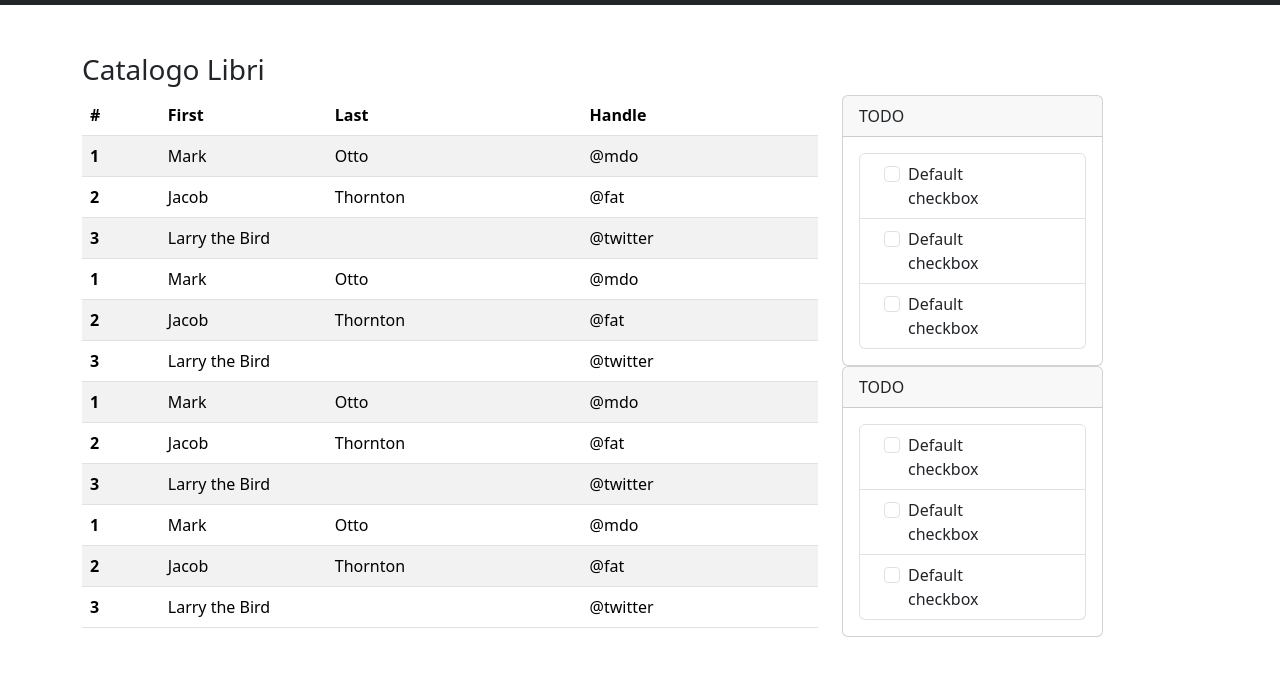
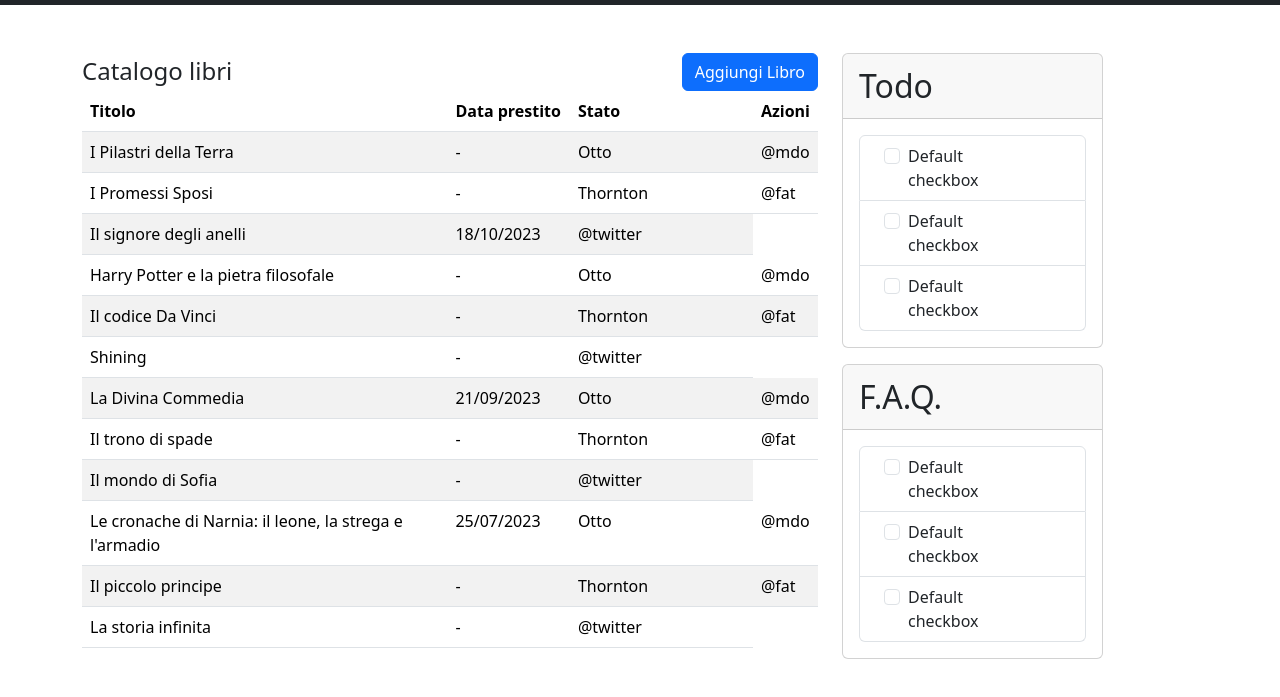
Before and after one commit to Robby94gtr/html-css-bootstrap-dashboard, a plain HTML site: page index.html in a window 1280 px wide. Shown: the part 51-748 px from the top of the page. Drawn offline with nearby package versions, Linux system fonts and the light colour scheme.

Commit message:
[UPD] Definied Table, added button "aggiungi libri"

```diff
--- a/index.html
+++ b/index.html
@@ -43,85 +43,92 @@
 
     <main>
         <div class="container my-5">
-            <h3 class="fw-light">Catalogo Libri</h3>
+
             <div class="row">
                 <div class="col-lg-8">
-                    <table class="table table-striped">
+                    <div class="d-flex justify-content-between">
+                        <span class="fs-4">Catalogo libri</span>
+
+                    <button class="btn btn-primary" type="submit">Aggiungi Libro</button>
+                    </div>
+
+
+                    <table class="table table-striped fs-6 fw-light">
                         <thead>
                           <tr>
-                            <th scope="col">#</th>
-                            <th scope="col">First</th>
-                            <th scope="col">Last</th>
-                            <th scope="col">Handle</th>
+                            <th scope="col" class="col-6">Titolo</th>
+                            <th scope="col" class="col-2">Data prestito</th>
+                            <th scope="col" class="col-3">Stato</th>
+                            <th scope="col" class="col-1">Azioni</th>
                           </tr>
                         </thead>
                         <tbody>
                           <tr>
-                            <th scope="row">1</th>
-                            <td>Mark</td>
+                            <td>I Pilastri della Terra</td>
+                            <td>-</td>
                             <td>Otto</td>
                             <td>@mdo</td>
                           </tr>
                           <tr>
-                            <th scope="row">2</th>
-                            <td>Jacob</td>
+                            <td>I Promessi Sposi</td>
+                            <td>-</td>
                             <td>Thornton</td>
                             <td>@fat</td>
                           </tr>
                           <tr>
-                            <th scope="row">3</th>
-                            <td colspan="2">Larry the Bird</td>
+                            <td>Il signore degli anelli</td>
+                            <td>18/10/2023</td>
                             <td>@twitter</td>
                           </tr>
                           <tr>
-                            <th scope="row">1</th>
-                            <td>Mark</td>
+                            <td>Harry Potter e la pietra filosofale</td>
+                            <td>-</td>
                             <td>Otto</td>
                             <td>@mdo</td>
                           </tr>
                           <tr>
-                            <th scope="row">2</th>
-                            <td>Jacob</td>
+                            <td>Il codice Da Vinci</td>
+                            <td>-</td>
                             <td>Thornton</td>
                             <td>@fat</td>
                           </tr>
                           <tr>
-                            <th scope="row">3</th>
-                            <td colspan="2">Larry the Bird</td>
+                            <td>Shining</td>
+                            <td>-</td>
                             <td>@twitter</td>
                           </tr>
                           <tr>
-                            <th scope="row">1</th>
-                            <td>Mark</td>
+                            <td>La Divina Commedia</td>
+                            <td>21/09/2023</td>
                             <td>Otto</td>
                             <td>@mdo</td>
                           </tr>
                           <tr>
-                            <th scope="row">2</th>
-                            <td>Jacob</td>
+                            <td>Il trono di spade</td>
+                            <td>-</td>
                             <td>Thornton</td>
                             <td>@fat</td>
                           </tr>
                           <tr>
-                            <th scope="row">3</th>
-                            <td colspan="2">Larry the Bird</td>
+                            <td>Il mondo di Sofia</td>
+                            <td>-</td>
                             <td>@twitter</td>
                           </tr>
                           <tr>
-                            <th scope="row">1</th>
-                            <td>Mark</td>
+                            <td>Le cronache di Narnia: il leone, la strega e l'armadio</td>
+                            <td>25/07/2023</td>
                             <td>Otto</td>
                             <td>@mdo</td>
                           </tr>
                           <tr>
-                            <th scope="row">2</th>
-                            <td>Jacob</td>
+                            <td>Il piccolo principe</td>
+                            <td>-</td>
                             <td>Thornton</td>
                             <td>@fat</td>
                           </tr>
                           <tr>
-                            <th scope="row">3</th>
-                            <td colspan="2">Larry the Bird</td>
+                            <td>La storia infinita</td>
+                            <td>-</td>
                             <td>@twitter</td>
                           </tr>
                           <tr>
@@ -132,8 +139,8 @@
                 </div>
                 <div class="col-lg-3">
 
-                        <div class="card">
-                            <div class="card-header">TODO</div>
+                        <div class="card mb-3">
+                            <div class="card-header fs-2 fw-light">Todo</div>
                             <div class="card-body">
                                 <ul class="form-check list-group">
                                     <li class="list-group-item px-5">
@@ -159,7 +166,7 @@
                         </div>
 
                         <div class="card">
-                            <div class="card-header">TODO</div>
+                            <div class="card-header fs-2 fw-light">F.A.Q.</div>
                             <div class="card-body">
                                 <ul class="form-check list-group">
                                     <li class="list-group-item px-5">
```
